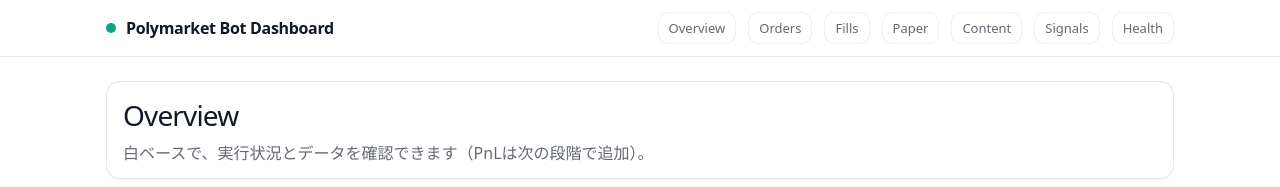
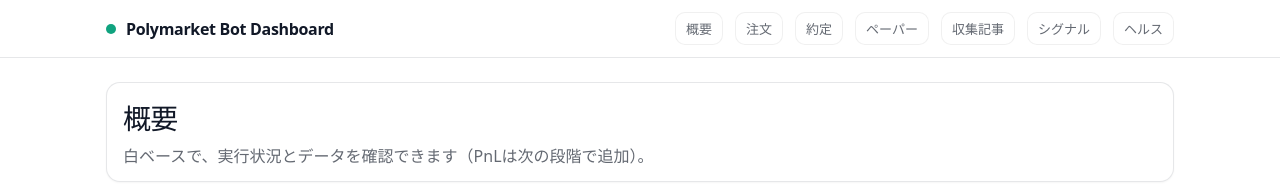
Before and after one commit to yukitagushi/open-crawpro, a Next.js app in the folder dashboard/: page / in a window 1280 px wide. Shown: the top 187 px of the page. Built offline with nearby package versions, Linux system fonts and the light colour scheme; no server answers; the database is empty.

Commit message:
Notify Slack via webhook when signals added; localize dashboard labels to Japanese

```diff
--- a/dashboard/src/app/content/page.tsx
+++ b/dashboard/src/app/content/page.tsx
@@ -48,7 +48,7 @@
   return (
     <main className="container">
       <div className="card" style={{ marginBottom: 12 }}>
-        <div className="h1">Content</div>
+        <div className="h1">収集記事</div>
         <div className="muted">RSS/ブログ等の収集ログ（最新200件）。Injection検知は要注意としてフラグ付け。</div>
         <div className="muted" style={{ marginTop: 6 }}>flagged: {flagged}</div>
         <div style={{ marginTop: 8 }}>
--- a/dashboard/src/app/fills/page.tsx
+++ b/dashboard/src/app/fills/page.tsx
@@ -48,7 +48,7 @@
   return (
     <main className="container">
       <div className="card" style={{ marginBottom: 12 }}>
-        <div className="h1">Fills (Trades)</div>
+        <div className="h1">約定（取引実績）</div>
         <div className="muted">最新200件。Polymarketの取引実績（get_trades）由来。</div>
         <div style={{ marginTop: 8 }}>
           <Link href="/">← Back</Link>
--- a/dashboard/src/app/layout.tsx
+++ b/dashboard/src/app/layout.tsx
@@ -19,13 +19,13 @@
               Polymarket Bot Dashboard
             </div>
             <div style={{ display: 'flex', gap: 12, alignItems: 'center', flexWrap: 'wrap' }}>
-              <Link href="/" className="toplink">Overview</Link>
-              <Link href="/orders" className="toplink">Orders</Link>
-              <Link href="/fills" className="toplink">Fills</Link>
-              <Link href="/paper" className="toplink">Paper</Link>
-              <Link href="/content" className="toplink">Content</Link>
-              <Link href="/signals" className="toplink">Signals</Link>
-              <a href="/api/health" className="toplink">Health</a>
+              <Link href="/" className="toplink">概要</Link>
+              <Link href="/orders" className="toplink">注文</Link>
+              <Link href="/fills" className="toplink">約定</Link>
+              <Link href="/paper" className="toplink">ペーパー</Link>
+              <Link href="/content" className="toplink">収集記事</Link>
+              <Link href="/signals" className="toplink">シグナル</Link>
+              <a href="/api/health" className="toplink">ヘルス</a>
             </div>
           </div>
         </div>
--- a/dashboard/src/app/orders/page.tsx
+++ b/dashboard/src/app/orders/page.tsx
@@ -47,7 +47,7 @@
   return (
     <main className="container">
       <div className="card" style={{ marginBottom: 12 }}>
-        <div className="h1">Orders</div>
+        <div className="h1">注文</div>
         <div className="muted">最新200件。今はDRY_RUN計画注文もここに入ります。</div>
         <div style={{ marginTop: 8 }}>
           <Link href="/">← Back</Link>
--- a/dashboard/src/app/page.tsx
+++ b/dashboard/src/app/page.tsx
@@ -135,7 +135,7 @@
     <main className="container">
       <div className="grid" style={{ marginBottom: 12 }}>
         <div className="card" style={{ gridColumn: 'span 12' }}>
-          <div className="h1">Overview</div>
+          <div className="h1">概要</div>
           <div className="muted">白ベースで、実行状況とデータを確認できます（PnLは次の段階で追加）。</div>
         </div>
 
--- a/dashboard/src/app/signals/page.tsx
+++ b/dashboard/src/app/signals/page.tsx
@@ -49,8 +49,8 @@
   return (
     <main className="container">
       <div className="card" style={{ marginBottom: 12 }}>
-        <div className="h1">Signals</div>
-        <div className="muted">Phase A: キーワードベースの強気シグナル（score{'≥'}2）。実売買はしない。</div>
+        <div className="h1">シグナル</div>
+        <div className="muted">フェーズA：キーワードベースの強気シグナル（score{'≥'}2）。実売買はしない。</div>
         <div style={{ marginTop: 8 }}>
           <Link href="/">← Back</Link>
         </div>
```
Also changed, not shown: 1 other file (tests, documents, lock files or other folders).
